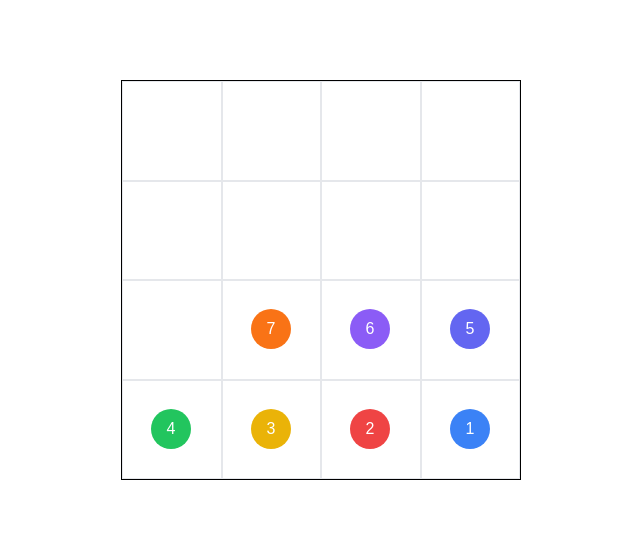
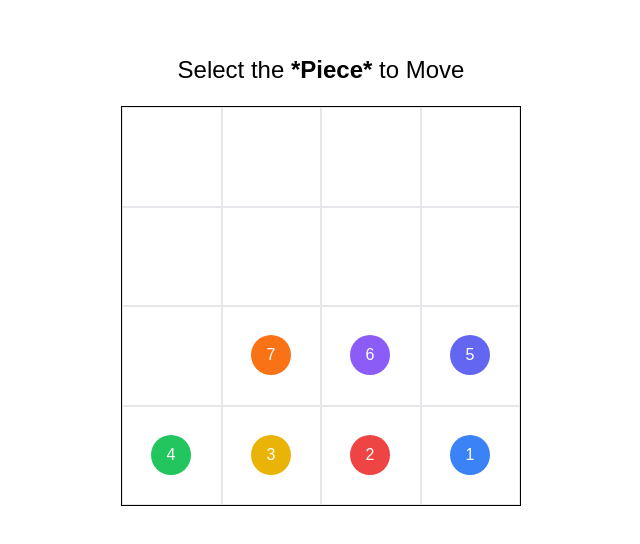
Before and after one commit to iamajraj/movable-pieces, a website built with Vite: page index.html in a window 1280 px wide. Shown: the part 120-664 px from the top of the page, without its empty margins (319-959 px from the left). Built offline with nearby package versions, Linux system fonts and the light colour scheme.

Commit message:
screenshot and title added

```diff
--- a/index.html
+++ b/index.html
@@ -8,7 +8,10 @@
     <script type="module" src="/src/main.ts" defer></script>
   </head>
   <body>
-    <div class="h-full w-full flex items-center justify-center">
+    <div class="h-full w-full flex flex-col gap-5 items-center justify-center">
+      <p class="text-2xl">
+        Select the <span class="font-semibold">*Piece*</span> to Move
+      </p>
       <div
         class="board relative w-[400px] h-[400px] grid border border-black grid-cols-4 grid-rows-4">
         <div class="box border"></div>
```
Also changed, not shown: screenshot.png (added).
